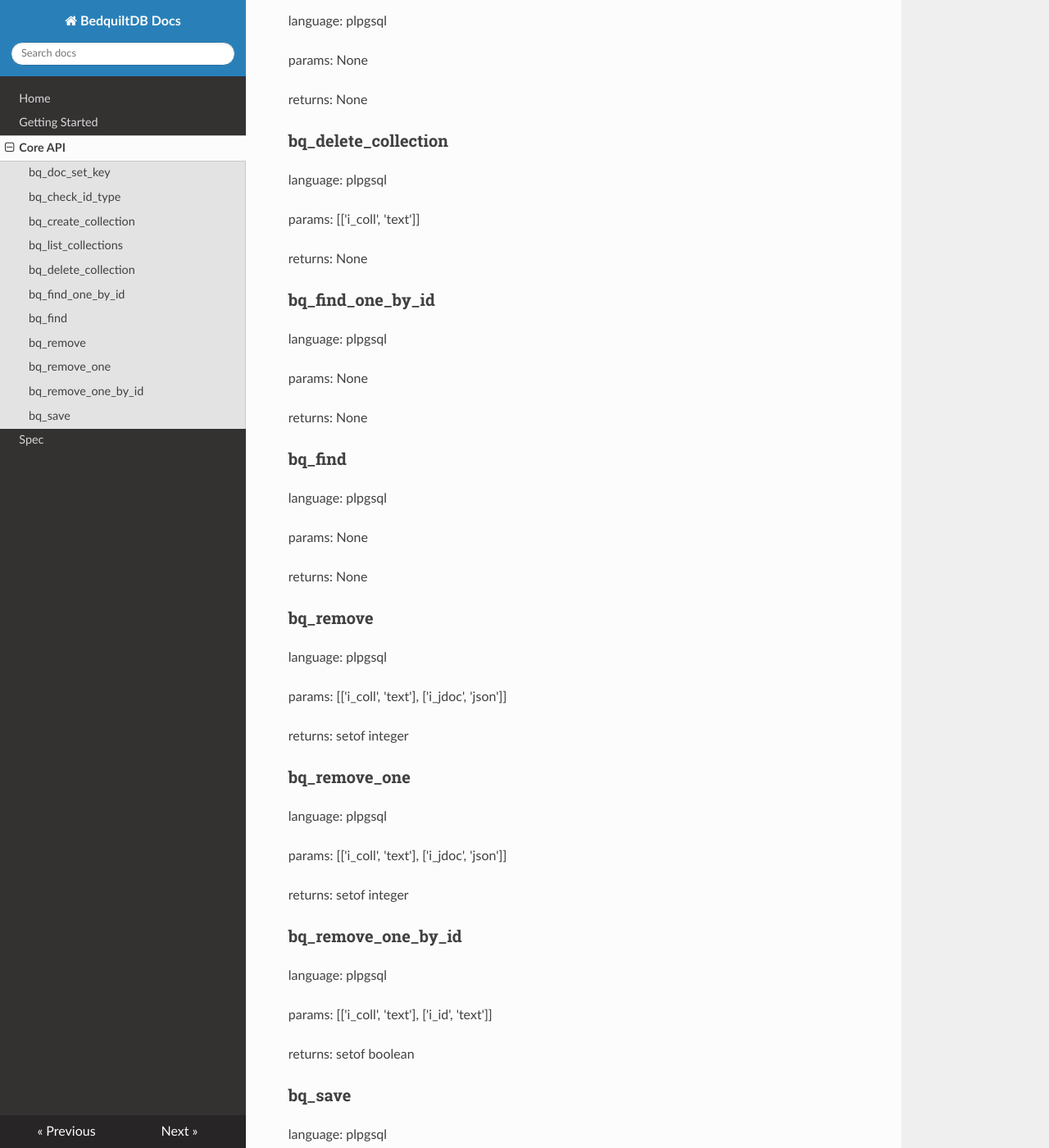
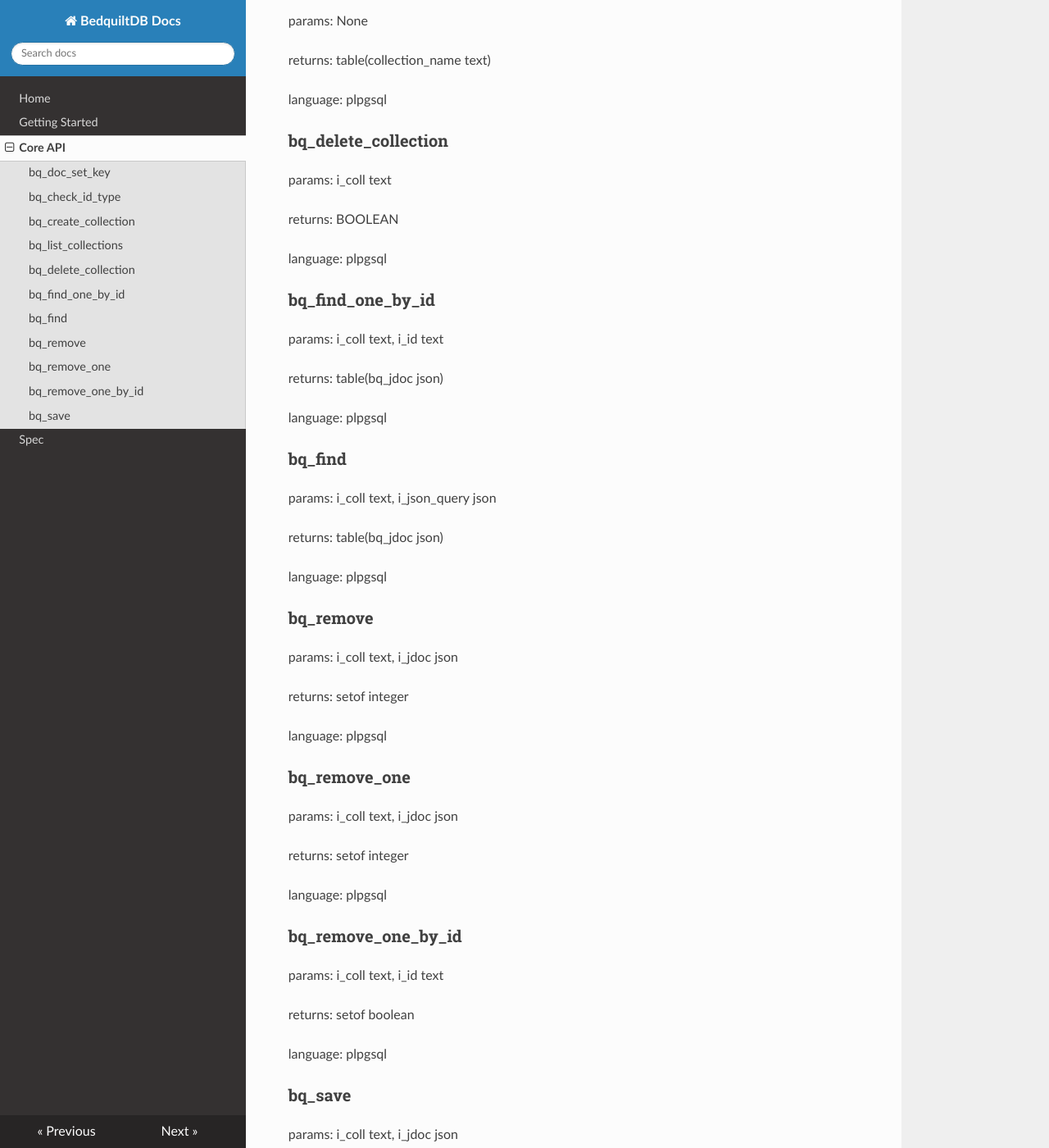
Before and after one commit to BedquiltDB/bedquilt-core, an MkDocs documentation site: the page built from doc/api_docs.md, in a window 1280 px wide and 1400 px high, scrolled down 851 px. Shown: the whole window at 82% size. Built offline with MkDocs 1.6.1, drawn with Linux system fonts in a browser that asks for light colours; nearby versions of some CDN libraries; old or Windows-style settings are respelled for this version of MkDocs; some of the changed text lies outside the part shown.

Commit message:
fix a few things

```diff
--- a/doc/api_docs.md
+++ b/doc/api_docs.md
@@ -10,118 +10,128 @@ This page describes the sql functions which make up the bedquilt extension.
 
 ### bq\_doc\_set\_key
 
+params: i\_jdoc json, i\_key text, i\_val anyelement
+
+returns: json
+
 language: plpgsql
 
-params: None
-
-returns: None
 
 
 
 
 ### bq\_check\_id\_type
 
+params: i\_jdoc json
+
+returns: VOID
+
 language: plpgsql
 
-params: [['i_jdoc', 'json']]
-
-returns: None
 
 
 
 
 ### bq\_create\_collection
 
+params: i\_coll text
+
+returns: BOOLEAN
+
 language: plpgsql
 
-params: [['i_coll', 'text']]
-
-returns: None
 
 
 
 
 ### bq\_list\_collections
 
+params: None
+
+returns: table(collection\_name text)
+
 language: plpgsql
 
-params: None
-
-returns: None
 
 
 
 
 ### bq\_delete\_collection
 
+params: i\_coll text
+
+returns: BOOLEAN
+
 language: plpgsql
 
-params: [['i_coll', 'text']]
-
-returns: None
 
 
 
 
 ### bq\_find\_one\_by\_id
 
+params: i\_coll text, i\_id text
+
+returns: table(bq\_jdoc json)
+
 language: plpgsql
 
-params: None
-
-returns: None
 
 
 
 
 ### bq\_find
 
+params: i\_coll text, i\_json\_query json
+
+returns: table(bq\_jdoc json)
+
 language: plpgsql
 
-params: None
-
-returns: None
 
 
 
 
 ### bq\_remove
 
+params: i\_coll text, i\_jdoc json
+
+returns: setof integer
+
 language: plpgsql
 
-params: [['i_coll', 'text'], ['i_jdoc', 'json']]
-
-returns: setof integer
 
 
 
 
 ### bq\_remove\_one
 
+params: i\_coll text, i\_jdoc json
+
+returns: setof integer
+
 language: plpgsql
 
-params: [['i_coll', 'text'], ['i_jdoc', 'json']]
-
-returns: setof integer
 
 
 
 
 ### bq\_remove\_one\_by\_id
 
+params: i\_coll text, i\_id text
+
+returns: setof boolean
+
 language: plpgsql
 
-params: [['i_coll', 'text'], ['i_id', 'text']]
-
-returns: setof boolean
 
 
 
 
 ### bq\_save
 
-language: plpgsql
-
-params: [['i_coll', 'text'], ['i_jdoc', 'json']]
+params: i\_coll text, i\_jdoc json
 
 returns: text
+
+language: plpgsql
```
Also changed, not shown: 3 other files.
